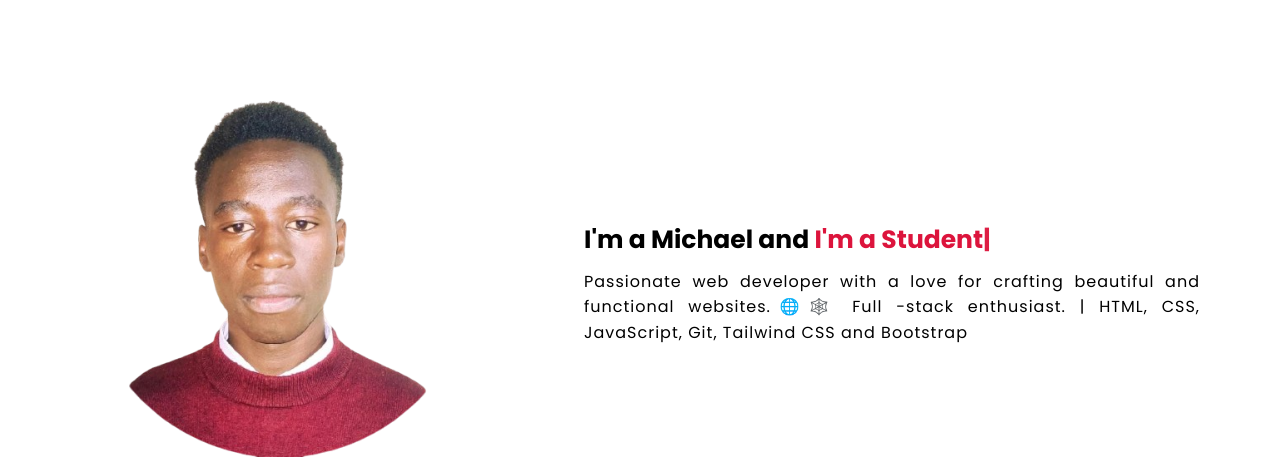
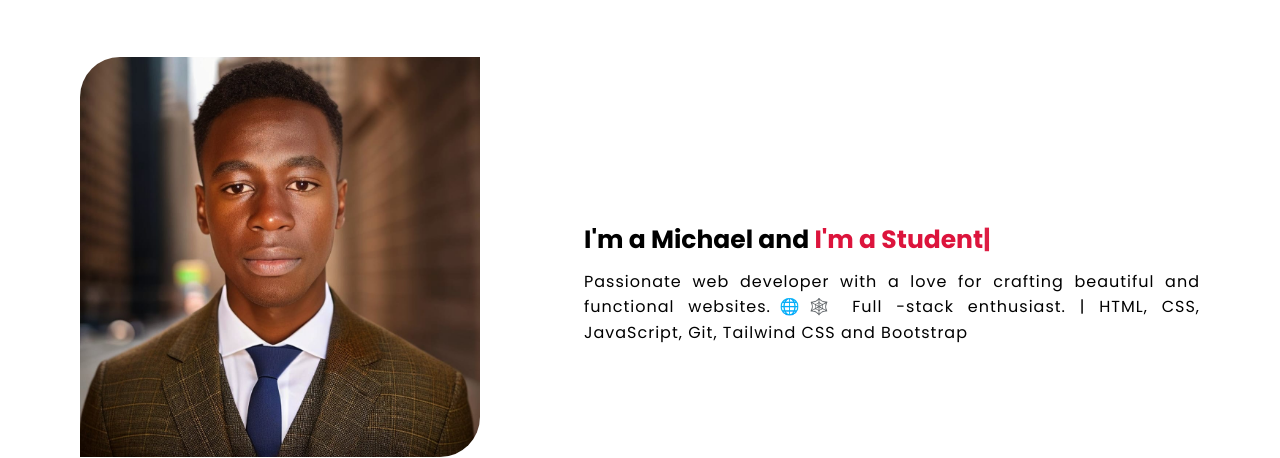
Before and after one commit to ocharoh1/POTRFOLIO, a plain HTML site: page index.html in a window 1280 px wide. Shown: the part 969-1427 px from the top of the page. Drawn offline with nearby package versions, Linux system fonts and the light colour scheme.

Commit message:
new changes made

```diff
--- a/index.html
+++ b/index.html
@@ -71,7 +71,7 @@
             <h2 class="title fadein">About me</h2>
             <div class="about-content">
                <div class="column left">
-                  <img src="images/pic.png" alt="MICHAEL">
+                  <img src="images/dp.jpg" alt="MICHAEL">
                   <div>
                      <div class="wrapper">
                         <div class="button1">
```
Also changed, not shown: images/dp.jpg (added).
